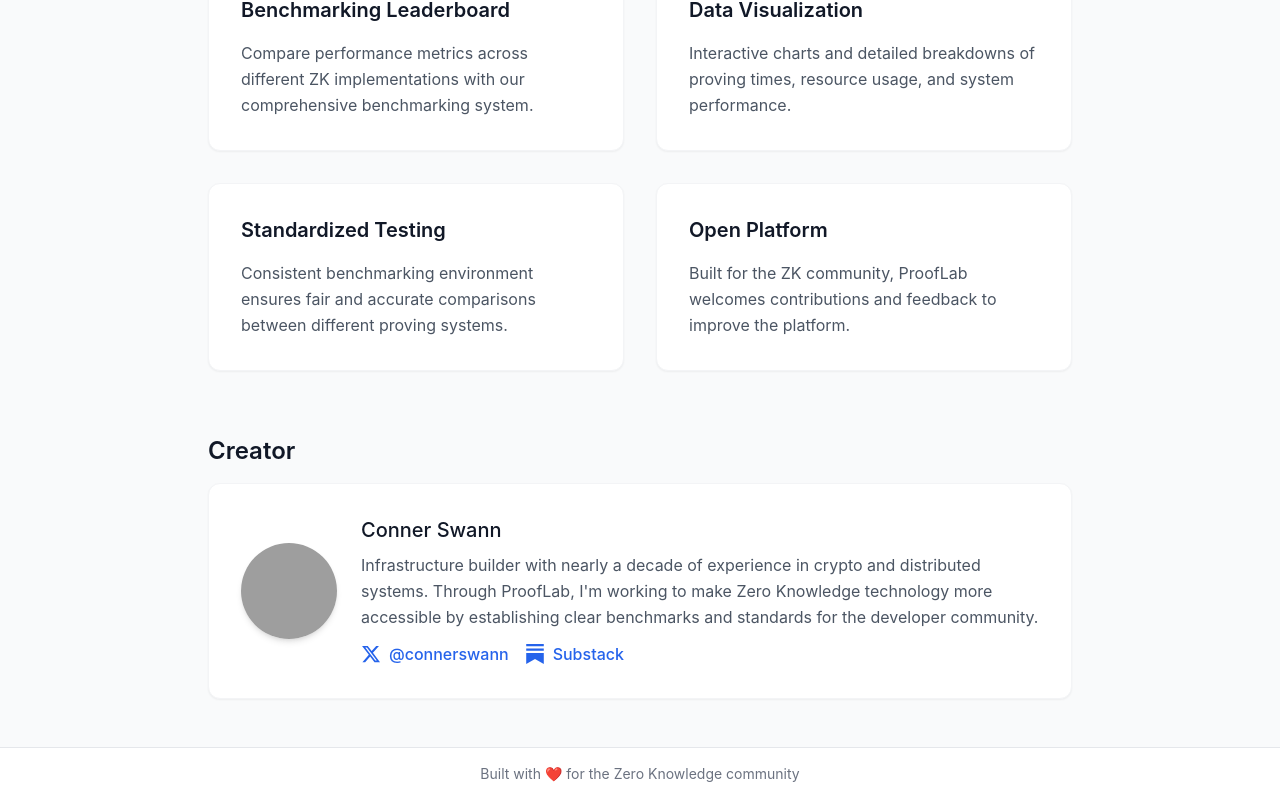
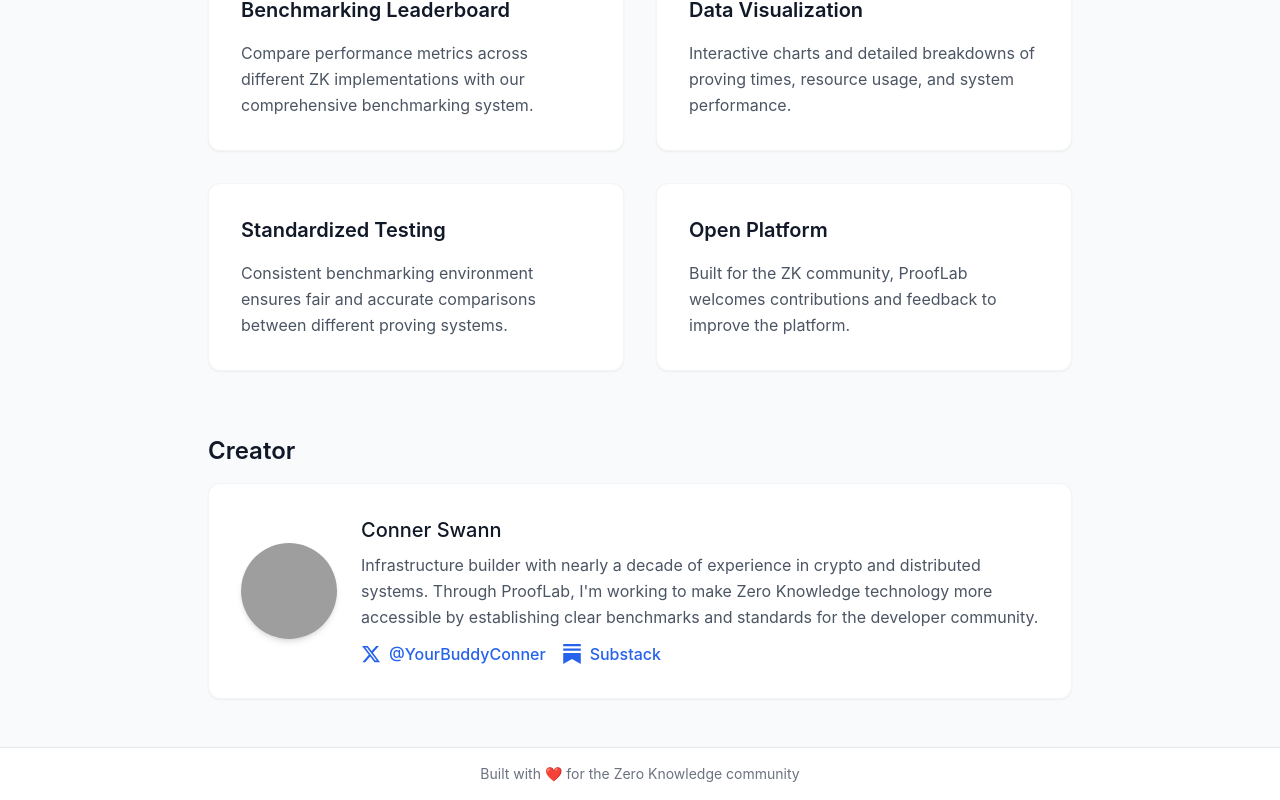
Before and after one commit to ProofLabDev/prooflab-frontend, a React (Create React App) app: page /about in a window 1280 px wide. Shown: the part 691-1491 px from the top of the page. Built offline with nearby package versions, Linux system fonts and the light colour scheme; grey boxes are pictures that could not be loaded.

Commit message:
twitter handle

```diff
--- a/src/components/About/About.jsx
+++ b/src/components/About/About.jsx
@@ -80,7 +80,7 @@
                 </p>
                 <div className="mt-2 flex items-center space-x-4">
                   <a
-                    href="https://x.com/connerswann"
+                    href="https://x.com/yourbuddyconner"
                     target="_blank"
                     rel="noopener noreferrer"
                     className="text-blue-600 hover:text-blue-800 font-medium flex items-center"
@@ -88,7 +88,7 @@
                     <svg className="h-5 w-5 mr-2" fill="currentColor" viewBox="0 0 24 24">
                       <path d="M18.244 2.25h3.308l-7.227 8.26 8.502 11.24H16.17l-5.214-6.817L4.99 21.75H1.68l7.73-8.835L1.254 2.25H8.08l4.713 6.231zm-1.161 17.52h1.833L7.084 4.126H5.117z" />
                     </svg>
-                    @connerswann
+                    @YourBuddyConner
                   </a>
                   <a
                     href="https://burningbridges.substack.com"
```
